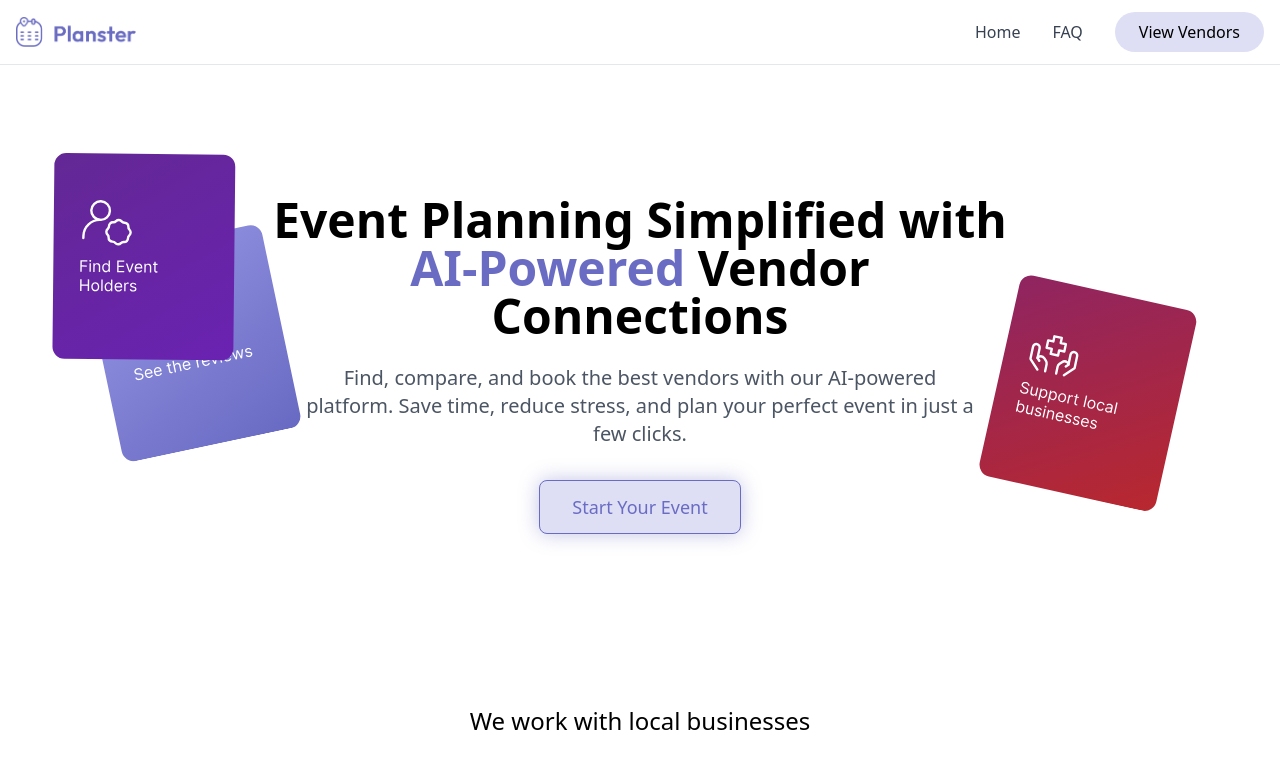
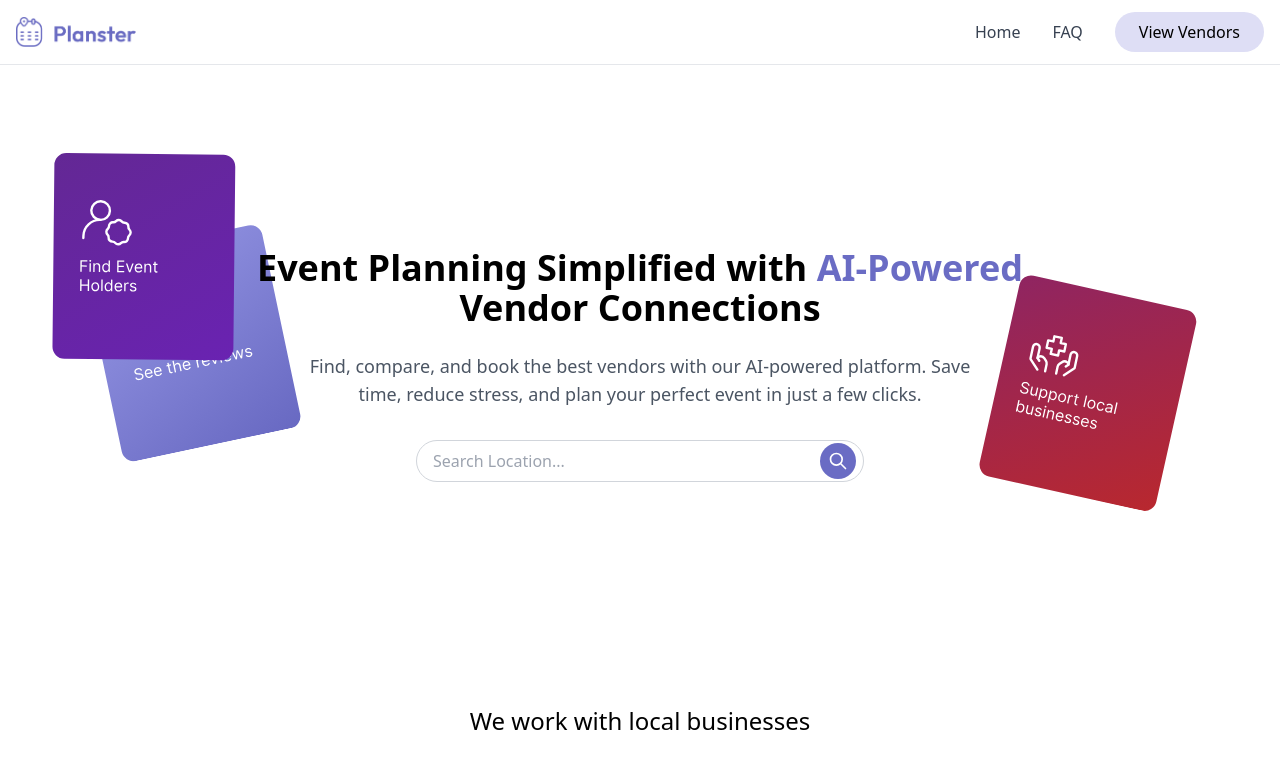
Before and after one commit to SeifEldin15/Planster, a React (Vite) app in the folder Frontend/: page / in a window 1280 px wide. Shown: the top 767 px of the page. Built offline with nearby package versions, Linux system fonts and the light colour scheme; no server answers.

Commit message:
search bar to replace the primary button

```diff
--- a/Frontend/src/components/HeroSection/HeroSection.jsx
+++ b/Frontend/src/components/HeroSection/HeroSection.jsx
@@ -2,8 +2,11 @@ import React from 'react';
 import Card1 from '../../assets/card1.svg';
 import Card2 from '../../assets/card2.svg';
 import Card3 from '../../assets/card3.svg';
+import { useState } from 'react';
 
 const HeroSection = () => {
+  const [searchValue, setSearchValue] = useState('');
+
   return (
     <>
       <style>
@@ -32,7 +35,7 @@ const HeroSection = () => {
 
         {/* Main Content */}
         <div className="max-w-3xl mx-auto text-center z-10">
-          <h1 className="text-5xl font-bold mb-6">
+          <h1 className="text-4xl font-bold mb-6">
             Event Planning Simplified with{' '}
             <span className=""
             style={{
@@ -44,20 +47,37 @@ const HeroSection = () => {
             {' '}Vendor Connections
           </h1>
 
-          <p className="text-gray-600 text-xl mb-8 max-w-2xl mx-auto">
+          <p className="text-gray-600 text-lg mb-8 max-w-2xl mx-auto">
             Find, compare, and book the best vendors with our AI-powered platform. Save time, reduce stress, and plan your perfect event in just a few clicks.
           </p>
 
-          <button className="px-8 py-3 rounded-lg text-lg font-medium hover:bg-purple-100 transition-colors border"
-            style={{
-              backgroundColor: 'var(--secondary-color)',
-              color: 'var(--primary-color)',
-              borderColor: 'var(--primary-color)',
-              boxShadow: '0 0 20px rgba(106, 108, 196, 0.4)'
-            }}
-          >
-            Start Your Event
-          </button>
+          <div className="relative max-w-md mx-auto">
+            <input
+              type="text"
+              placeholder="Search Location..."
+              value={searchValue}
+              onChange={(e) => setSearchValue(e.target.value)}
+              className="w-full px-4 py-2 rounded-full text-base border border-gray-300 focus:outline-none focus:border-primary"
+            />
+            <button
+              className="absolute right-2 top-1/2 -translate-y-1/2 p-2 rounded-full flex items-center justify-center"
+              style={{ backgroundColor: 'var(--primary-color)', width: '36px', height: '36px' }}
+            >
+              <svg
+                className="w-5 h-5 text-white"
+                fill="none"
+                stroke="currentColor"
+                viewBox="0 0 24 24"
+              >
+                <path
+                  strokeLinecap="round"
+                  strokeLinejoin="round"
+                  strokeWidth={2}
+                  d="M21 21l-6-6m2-5a7 7 0 11-14 0 7 7 0 0114 0z"
+                />
+              </svg>
+            </button>
+          </div>
         </div>
       </div>
     </>
```
